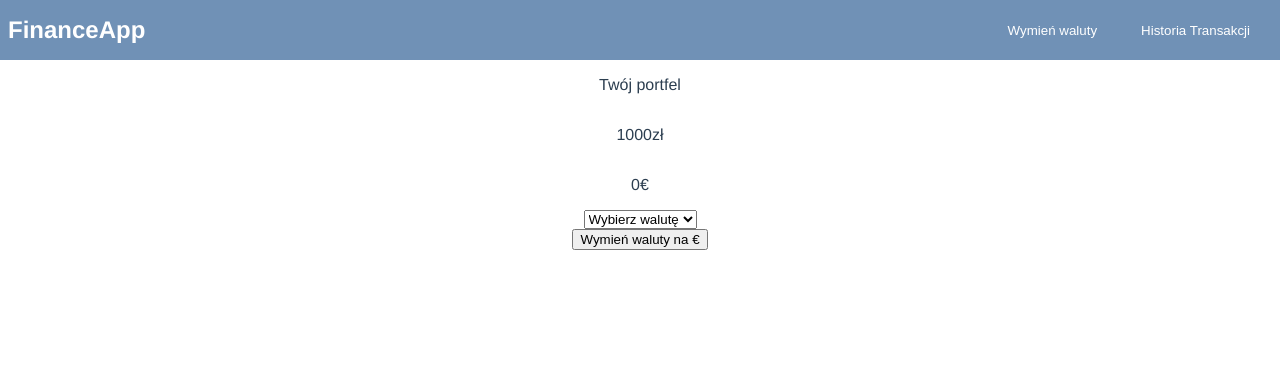
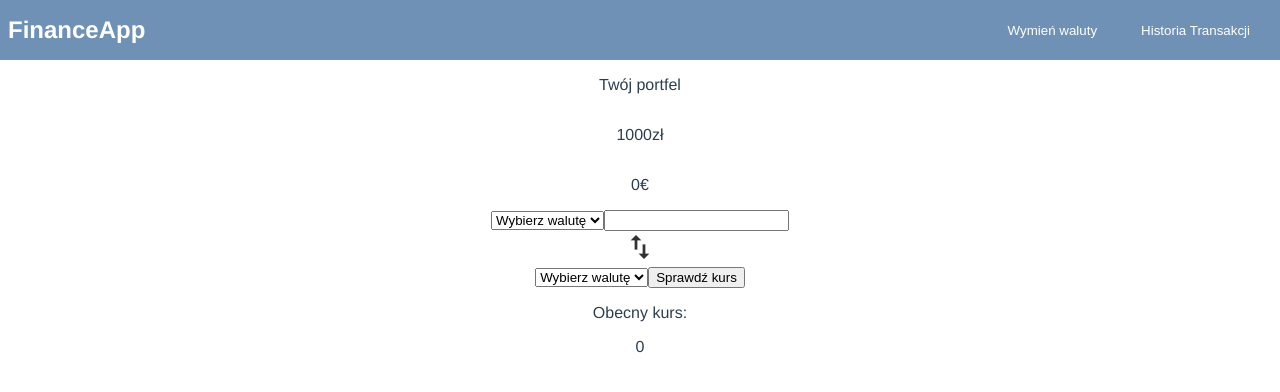
Before and after one commit to KarolChamski/Finance-App, a Vue app: page /exchange in a window 1280 px wide. Shown: the top 392 px of the page. Built offline with nearby package versions, Linux system fonts and the light colour scheme.

Commit message:
Created getCurrentRate action in store

```diff
--- a/src/components/pages/TheExchange.vue
+++ b/src/components/pages/TheExchange.vue
@@ -10,33 +10,59 @@
 
 <div class="exchange">
 
-    <select v-model="selectedCurrency">
+<div class="exchange__first-currency">
+    <select v-model="selectedFirstCurrency">
     <option disabled value="">Wybierz walutę</option>
     <option>PLN</option>
     <option>€</option>
     <option>$</option>
   </select>
+  <input class="exchange__input" type="text">
+</div>
+
+<img src="../../assets/UI/swap.png" alt="">
+
+
+<div class="exchange__second-currency">
+    <select v-model="selectedSecondCurrency">
+    <option disabled value="">Wybierz walutę</option>
+    <option>PLN</option>
+    <option>€</option>
+    <option>$</option>
+  </select>
+    <button @click="getRate">Sprawdź kurs</button>
+</div>
+
+<p>Obecny kurs:</p>
+<p>{{$store.state.currentRate}}</p>
+
+
 
 </div>
-    <button @click="exchange">Wymień waluty na €</button>
+
+
 
 
 
 
 </div>
-
 </template>
 
 <script>
 export default{
     data(){
         return{
-            selectedCurrency: ''
+            selectedFirstCurrency: '',
+            selectedSecondCurrency: ''
+
         }
     },
     methods:{
         exchange(){
-             this.$store.dispatch('getCurrentRate')
+             this.$store.dispatch('exchangeCurrency')
+        },
+        getRate(){
+            this.$store.dispatch('getCurrentRate')
         }
     }
 }
--- a/src/store/index.js
+++ b/src/store/index.js
@@ -19,7 +19,7 @@ export default createStore ({
     actions:{
 
 // action, that takes current exchange rate from API and calling basic exchange mutation
-        getCurrentRate({commit}){
+        exchangeCurrency({commit}){
             let rate = 0;
             return fetch ('https://api.vatcomply.com/rates?base=PLN')
             .then((response) => {
@@ -31,7 +31,26 @@ export default createStore ({
                 rate = data.rates.EUR
                 commit('exchange', rate)
             })
+        },
+
+
+
+        getCurrentRate(){
+            let rate = 0;
+            return fetch ('https://api.vatcomply.com/rates?base=PLN')
+            .then((response) => {
+                if (response.ok) {
+                    return response.json()
+                }
+            })
+            .then((data) => {
+                rate = data.rates.EUR;
+                this.state.currentRate = rate
+            })
         }
+
+
+
 
     }
 
```
Also changed, not shown: src/assets/UI/swap.png (added).
